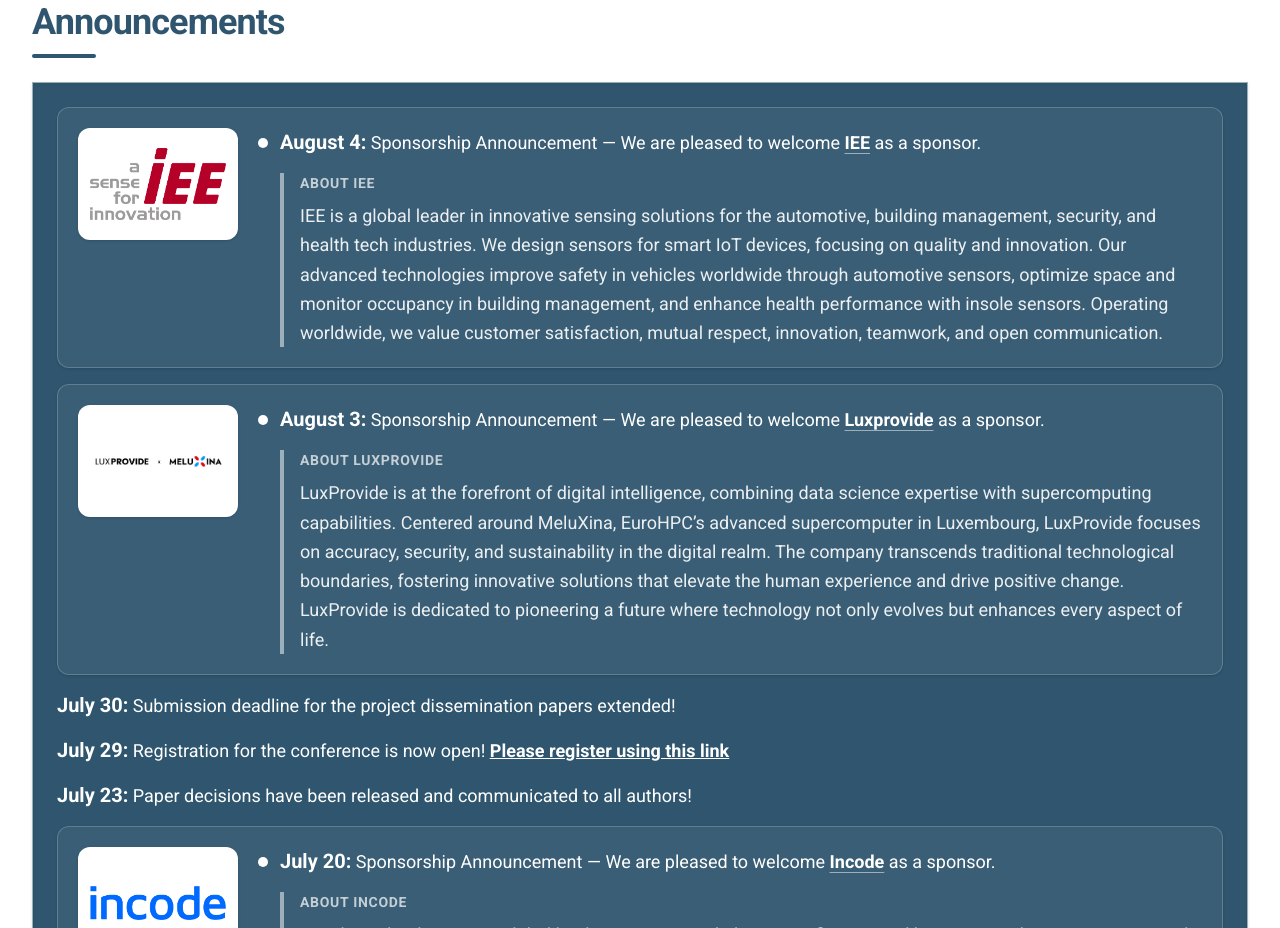
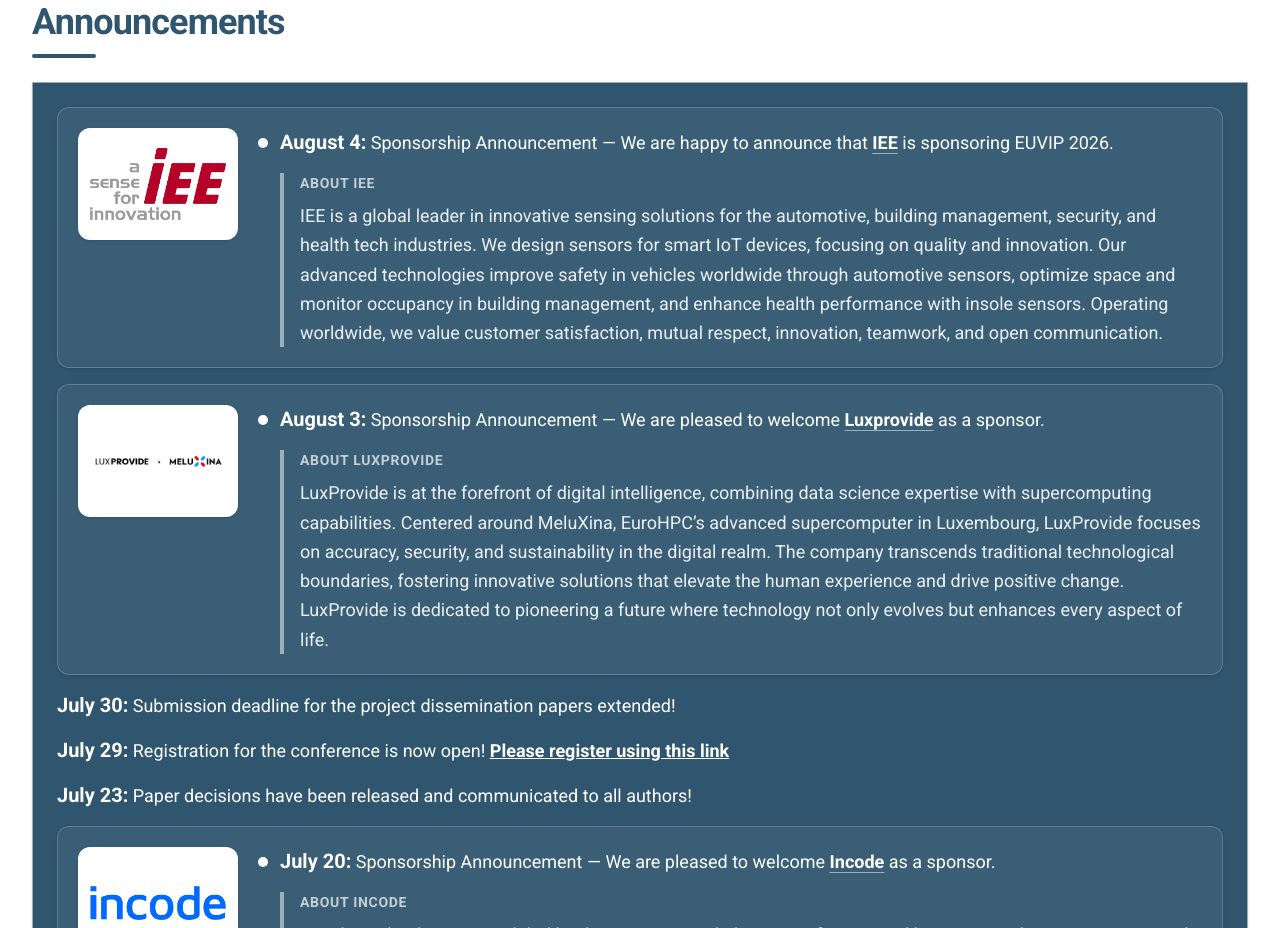
Before and after one commit to euvip2026/euvip2026.github.io, a Next.js app: page / in a window 1280 px wide. Shown: the part 1400-2328 px from the top of the page. Built offline with nearby package versions, Linux system fonts and the light colour scheme; no server answers.

Commit message:
Add IEE sponsorship details.

```diff
--- a/src/app/page.tsx
+++ b/src/app/page.tsx
@@ -140,8 +140,8 @@
 
                       <div className="min-w-0 flex-1">
                         <p>
-                          <strong className="text-xl">August 4:</strong> Sponsorship Announcement — We are pleased to
-                          welcome{' '}
+                          <strong className="text-xl">August 4:</strong> Sponsorship Announcement — We are happy to
+                          announce that{' '}
                           <a
                             href="https://www.iee-sensing.com"
                             target="_blank"
@@ -150,7 +150,7 @@
                           >
                             IEE
                           </a>{' '}
-                          as a sponsor.
+                          is sponsoring EUVIP 2026.
                         </p>
 
                         <div className="mt-4 border-l-4 border-white/50 pl-4">
```
Also changed, not shown: public/partners/ranked-sponsors/3.png, public/partners/sponsors.png.
